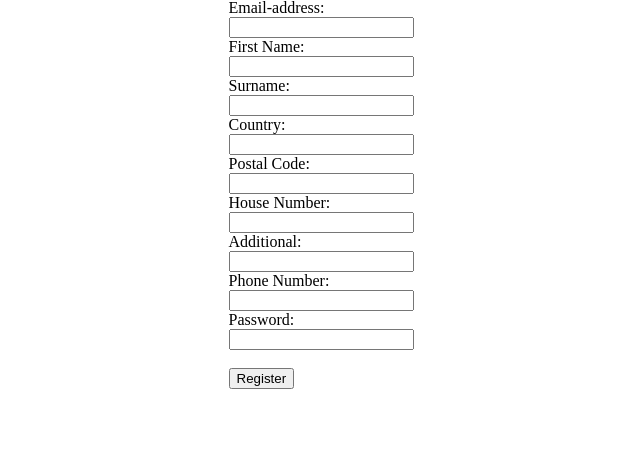
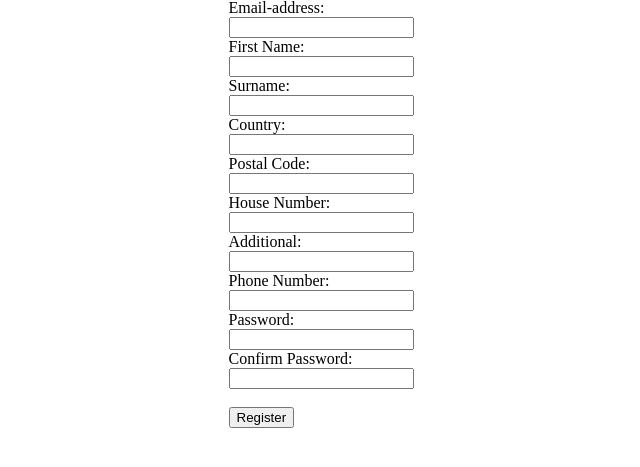
Before and after one commit to WhatABeatifulDuwang/MegaMarket, a PHP site: page /register.php in a window 1280 px wide. Shown: the part 76-543 px from the top of the page, without its empty margins (319-959 px from the left). Run offline with PHP 8.4, Linux system fonts and the light colour scheme; data that the repository does not hold is empty.

```diff
--- a/Code/register.php
+++ b/Code/register.php
@@ -29,6 +29,24 @@ if ($_SERVER["REQUEST_METHOD"] == "POST") {
         $_POST["phone-number"]
     );
 
+//    $passwordCheck = "";
+//    if (!empty($_POST["password"] != !empty($_POST["confirm-password"]))){
+//        $password = htmlspecialchars($_POST["password"]);
+//        $confirmPassword = htmlspecialchars($_POST["confirm-password"]);
+//
+//        // Password needs to contain at least 1 uppercase, lowercase, number and special character and also at least a length of 8
+//        $patternCheck = '/^(?=.*[a-z])(?=.*[A-Z])(?=.*\d)(?=.*[@$!%*?&])[A-Za-z\d@$!%*?&]{8,}$/';
+//
+//        if ($password != $confirmPassword){
+//            $passwordCheck .= "Passwords are not the same!\n";
+//        }
+//        if (!preg_match($patternCheck, $password)){
+//            $passwordCheck .= "Password must have at least 8 character length with minimum of 1 uppercase, 1 lowercase, 1 number and 1 special character!\n";
+//        }
+//    }
+//    if (!empty($passwordCheck)){
+//        echo "<div style = 'color:red'>$passwordCheck</div>";
+//    }
     if ($emailCheck == $currentUser->getEmailAddress()){
         echo "<div style = 'color:red'>This email already has been used</div>";
     }
@@ -78,7 +96,9 @@ if ($_SERVER["REQUEST_METHOD"] == "POST") {
             <label for="phone-number"></label>Phone Number:<br>
             <input type="text" id="phone-number" name="phone-number" required><br>
             <label for="password"></label>Password:<br>
-            <input type="text" id="password" name="password" required><br><br>
+            <input type="password" id="password" name="password" required><br>
+            <label for="confirm-password"></label>Confirm Password:<br>
+            <input type="password" id="confirm-password" name="confirm-password" required><br><br>
             <input type="submit" value="Register">
         </form>
     </div>
```
